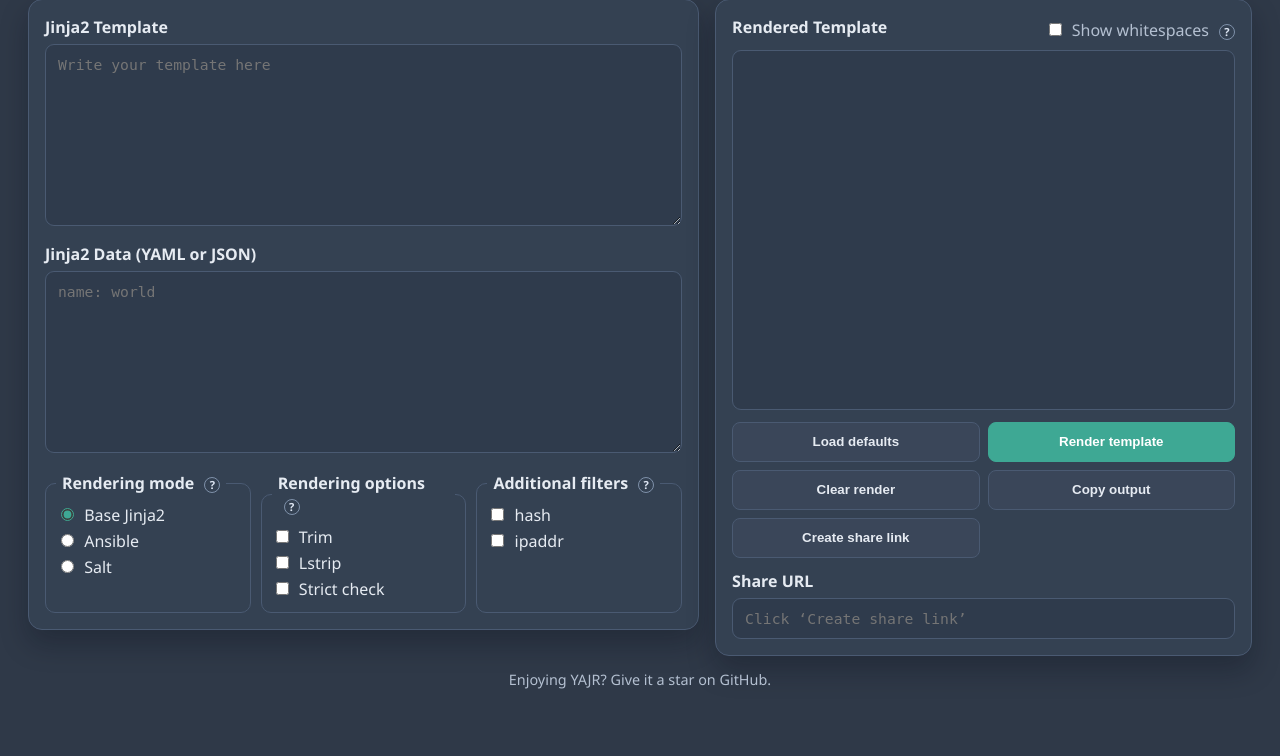
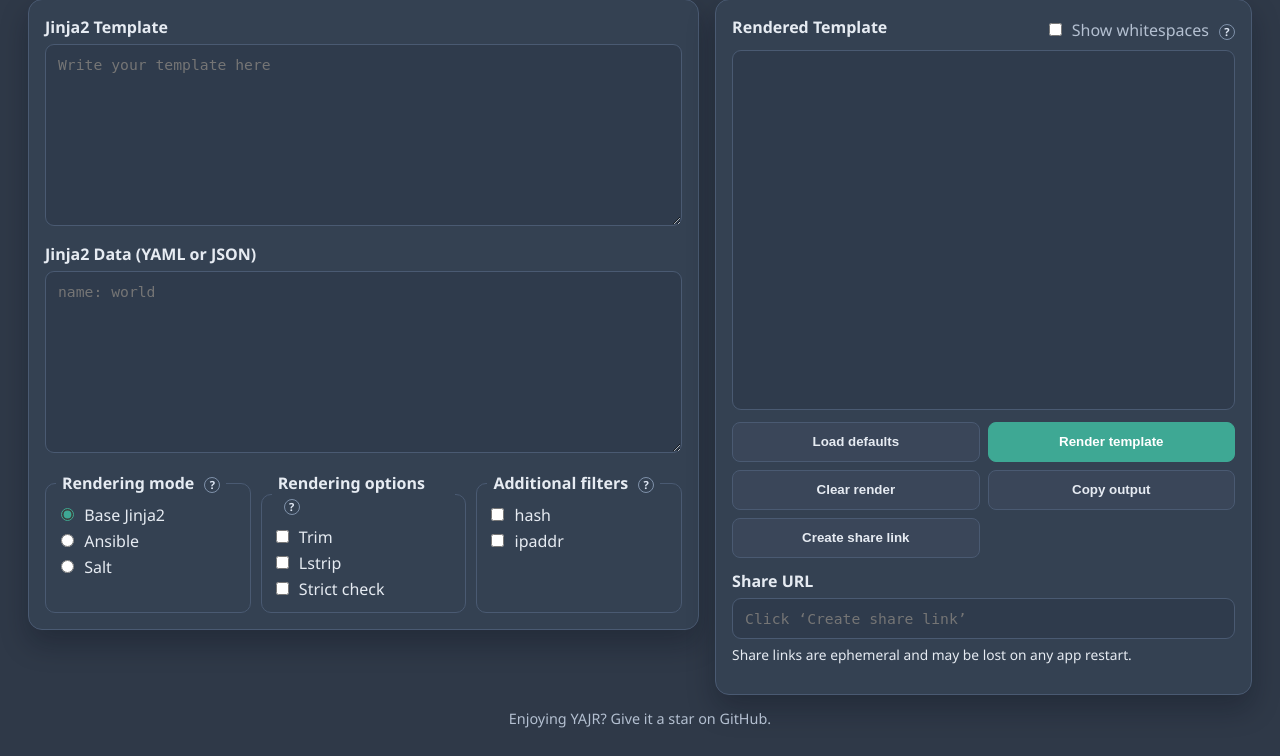
Before and after one commit to wbollock/yajr, a FastAPI app: page / in a window 1280 px wide; the page is wider, and only the part inside the window is pictured. Shown: the part 175-931 px from the top of that part. Before the commit the page ends 864 px from the top of that part, so only its background shows below. Run offline with FastAPI, Linux system fonts and the light colour scheme.

Commit message:
docs(ui): note that share links are ephemeral across restarts

```diff
--- a/web/templates/index.html
+++ b/web/templates/index.html
@@ -73,6 +73,7 @@
         <div class="share-group">
           <label for="share_url">Share URL</label>
           <input id="share_url" type="text" readonly placeholder="Click ‘Create share link’" />
+          <p class="runtime-meta">Share links are ephemeral and may be lost on any app restart.</p>
         </div>
 
         <p id="status_line" class="status" aria-live="polite"></p>
```
